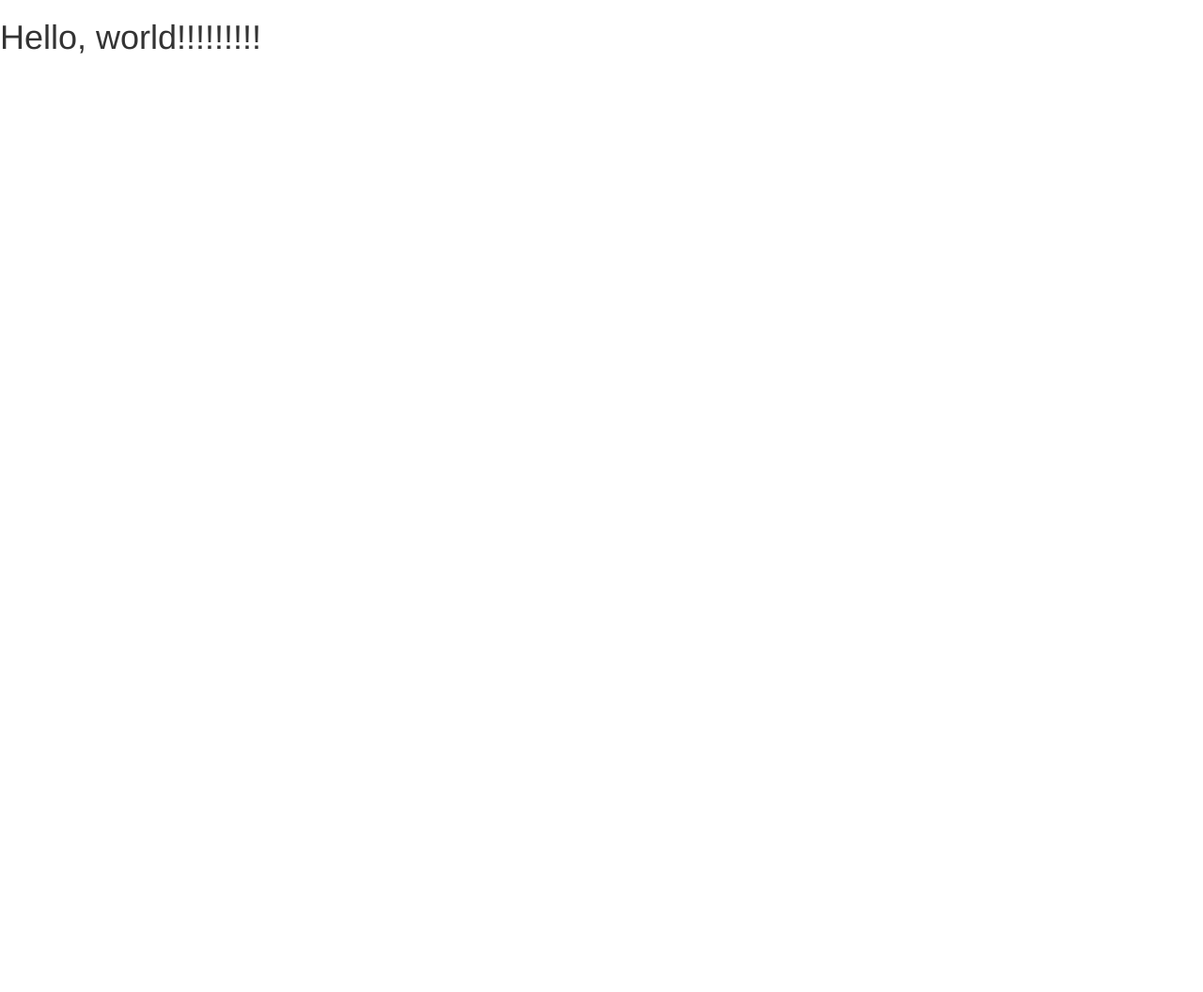
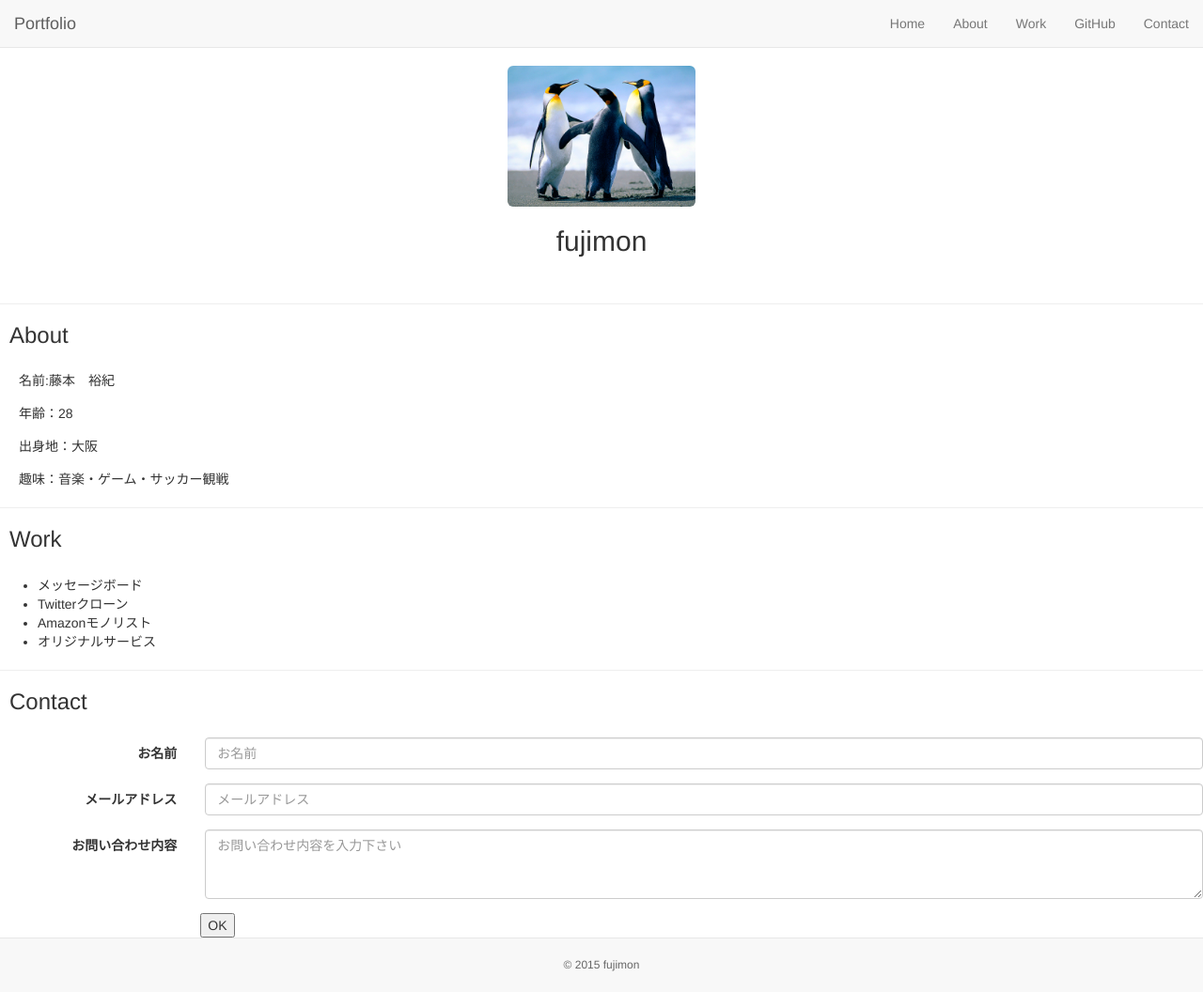
Before and after one commit to fujimon1987/fujimon1987.github.io, a plain HTML site: page index.html in a window 1280 px wide. Shown: the whole page at 94% size. Before the commit the page ends 800 px from the top, so only its background shows below. Drawn offline with nearby package versions, Linux system fonts and the light colour scheme.

Commit message:
add index and photo

```diff
--- a/index.html
+++ b/index.html
@@ -4,15 +4,128 @@
     <meta charset="utf-8">
     <meta http-equiv="X-UA-Compatible" content="IE=edge">
     <meta name="viewport" content="width=device-width, initial-scale=1">
-    <title>Bootstrap Sample</title>
+    <meta name="description" content="fujimonのポートフォリオのページです。">
+    <meta keyword="ポートフォリオ,fujimon,GitHub">
+    <meta name="robots" content="noindex" />
+    <title>ポートフォリオ</title>
     <!-- BootstrapのCSS読み込み -->
     <link rel="stylesheet" href="//maxcdn.bootstrapcdn.com/bootstrap/3.3.5/css/bootstrap.min.css">
     <!-- jQuery読み込み -->
     <script src="//ajax.googleapis.com/ajax/libs/jquery/1.11.3/jquery.min.js"></script>
     <!-- BootstrapのJS読み込み -->
     <script src="//maxcdn.bootstrapcdn.com/bootstrap/3.3.5/js/bootstrap.min.js"></script>
+    <style>
+      body {
+        padding-top: 50px;
+      }
+
+      .navbar {
+        border-radius: 0;
+      }
+      footer {
+        border-top: 1px solid#e7e7e7;
+        background-color: #f8f8f8;
+        text-align: center;
+      }
+      .copyright {
+        padding: 20px 0;
+        font-size: 12px;
+        color: #666;
+      }
+      .img {
+          padding: 20px 0;
+          text-align: center;
+      }
+      .img img{
+          max-width: 200px;
+          text-align: center;
+      }
+        h1 {
+          font-size: 30px;
+        }
+        h2 {
+          font-size: 24px;
+          padding-bottom: 15px;
+          padding-left:10px;
+        }
+        .panel-title {
+          font-size: 14px;
+        }
+        p {
+          margin-bottom: 15px;
+          font-size:14px;
+          padding-left:20px;
+        }
+      </style>
   </head>
   <body>
-    <h1>Hello, world!!!!!!!!!</h1>
+        <header>
+      <nav class="navbar navbar-default navbar-fixed-top navbar-static-top" role="navigation">
+        <div class="container-fluid">
+          <div class="navbar-header">
+            <button type="button" class="navbar-toggle collapsed" data-toggle="collapse" data-target="#site-menu">
+              <span class="sr-only">ナビ</span>
+              <span class="icon-bar"></span>
+              <span class="icon-bar"></span>
+              <span class="icon-bar"></span>
+            </button>
+            <a class="navbar-brand" href="#">Portfolio</a>
+          </div>
+          <div class="collapse navbar-collapse" id="site-menu">
+            <ul class="nav navbar-nav navbar-right">
+              <li><a href="#Home">Home</a></li>
+              <li><a href="#About">About</a></li>
+              <li><a href="#Work">Work</a></li>
+              <li><a href="https://github.com/fujimon1987" target="_blank">GitHub</a></li>
+              <li><a href="#Contact">Contact</a></li>
+              </ul>
+              </div>
+              </div>
+              </header>
+              <a name="Home"></a><div class="img"><img src="Penguins.jpg" alt="photo" class="img-rounded"/>
+                <h1>fujimon</h1>
+                </div>
+              <hr />
+             <a name="About"></a> <h2>About</h2>
+              <p>名前:藤本　裕紀</p>
+              <p>年齢：28</p>
+              <p>出身地：大阪</p>
+              <p>趣味：音楽・ゲーム・サッカー観戦</p>
+              <hr />
+              <a name="Work"></a><h2>Work</h2>
+              <ul>
+                <li>メッセージボード</li>
+                <li>Twitterクローン</li>
+                <li>Amazonモノリスト</li>
+                <li>オリジナルサービス</li>
+              </ul>
+              <hr />
+              <a name="#Contact"></a><h2>Contact</h2>
+              <form class="form-horizontal" role="form">
+
+                <div class="form-group">
+          <label class="col-sm-2 control-label">お名前</label>
+          <div class="col-sm-10">
+            <input type="email" class="form-control" placeholder="お名前">
+          </div>
+        </div>
+
+        <div class="form-group">
+          <label class="col-sm-2 control-label">メールアドレス</label>
+          <div class="col-sm-10">
+            <input type="email" class="form-control" placeholder="メールアドレス">
+          </div>
+        </div>
+
+        <div class="form-group">
+          <label class="col-sm-2 control-label">お問い合わせ内容</label>
+          <div class="col-sm-10">
+            <textarea class="form-control" rows="3" placeholder="お問い合わせ内容を入力下さい"></textarea>
+          </div>
+        </div>
+        <input type="button" value="OK" class="col-sm-offset-2">
+    <footer>
+      <div class="copyright">© 2015 fujimon</div>
+    </footer>
   </body>
 </html>
```
Also changed, not shown: Penguins.jpg (added).
